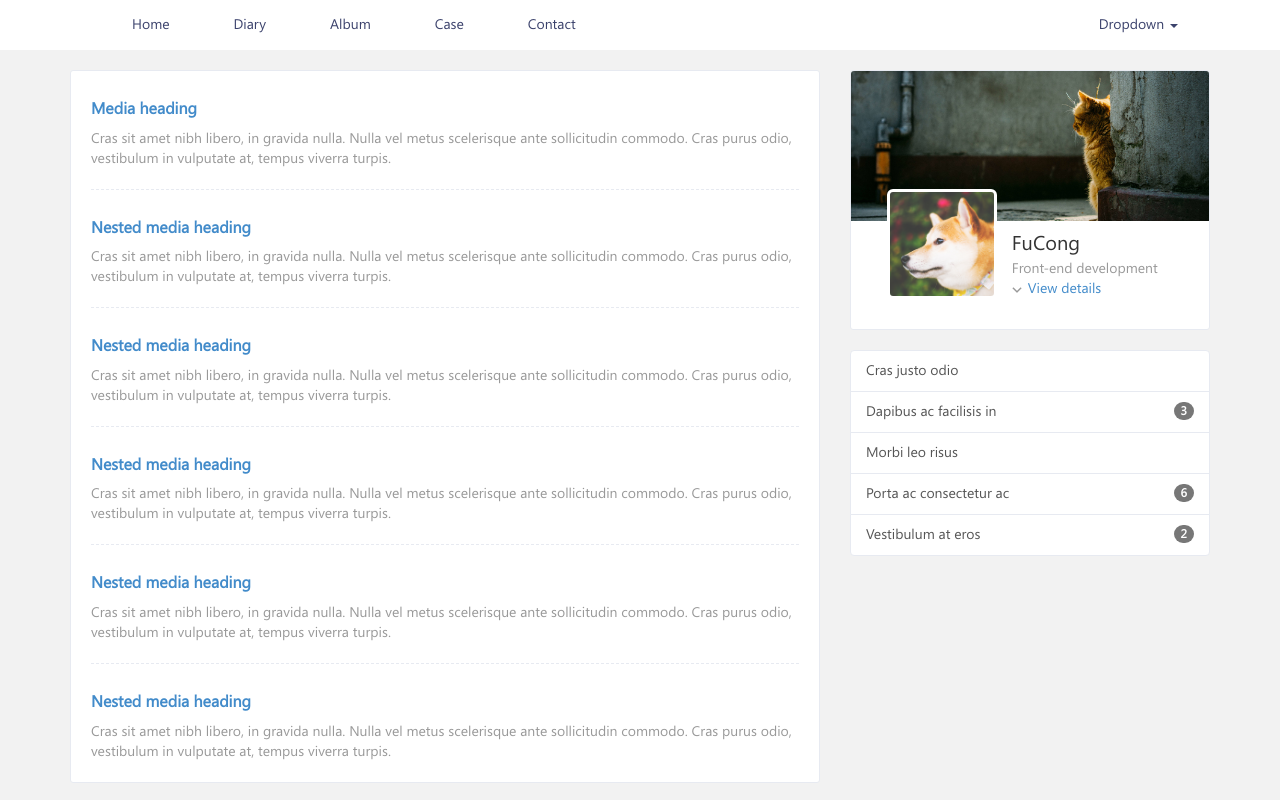
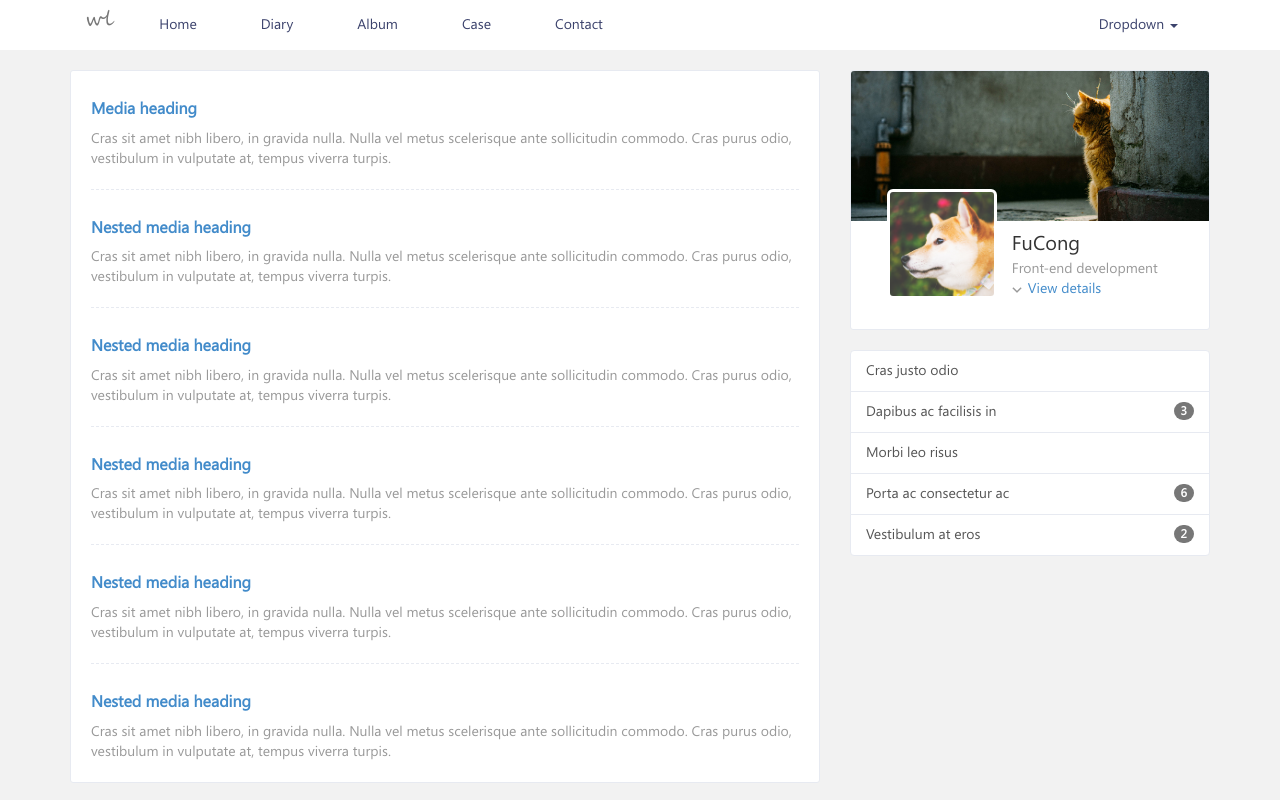
Before and after one commit to GitHubInter/WebLog, a plain HTML site: page index.html in a window 1280 px wide. Shown: the top 800 px of the page. Drawn offline with nearby package versions, Linux system fonts and the light colour scheme.

Commit message:
Update index.html
Update index.html

```diff
--- a/index.html
+++ b/index.html
@@ -19,7 +19,7 @@
 	        <span class="icon-bar"></span>
 	        <span class="icon-bar"></span>
 	      </button>
- 	      <a class="navbar-brand" href="#"><!-- <img src="images/parrot.png"> --></a>
+ 	      <a class="navbar-brand" href="#">wl<!-- <img src="images/parrot.png"> --></a>
 	    </div>
 
 	    <!-- Collect the nav links, forms, and other content for toggling -->
```
